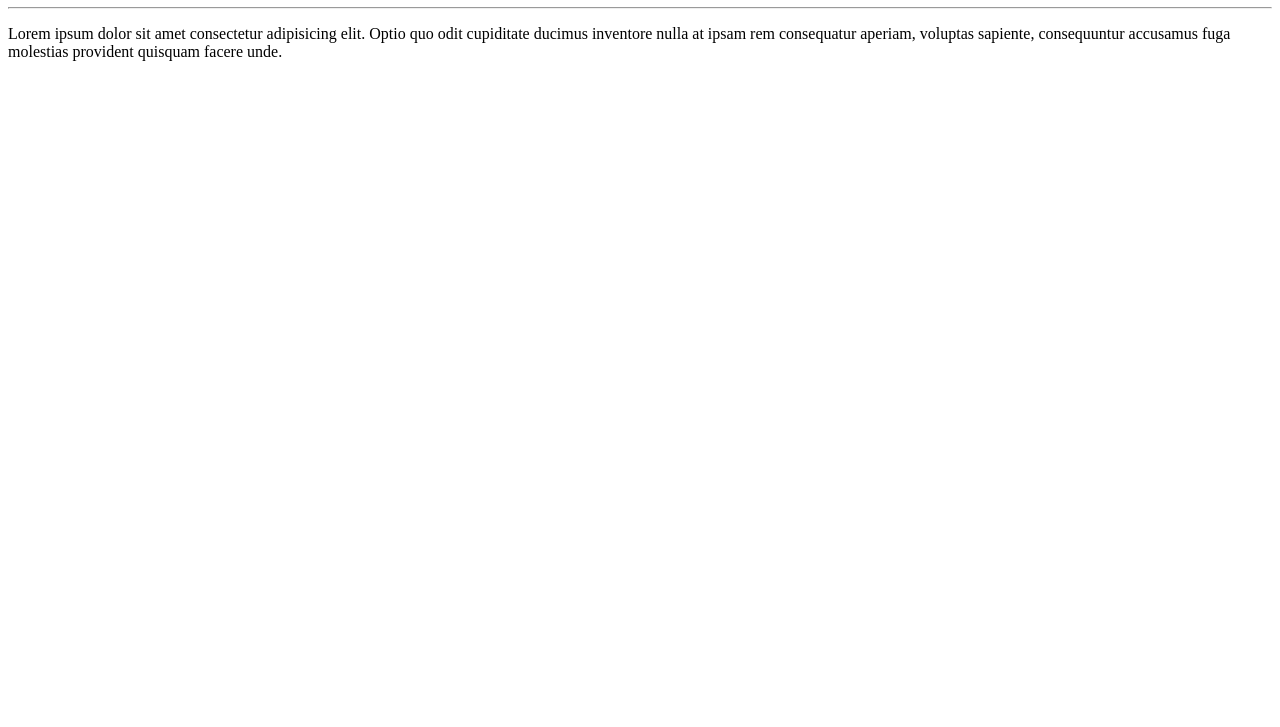
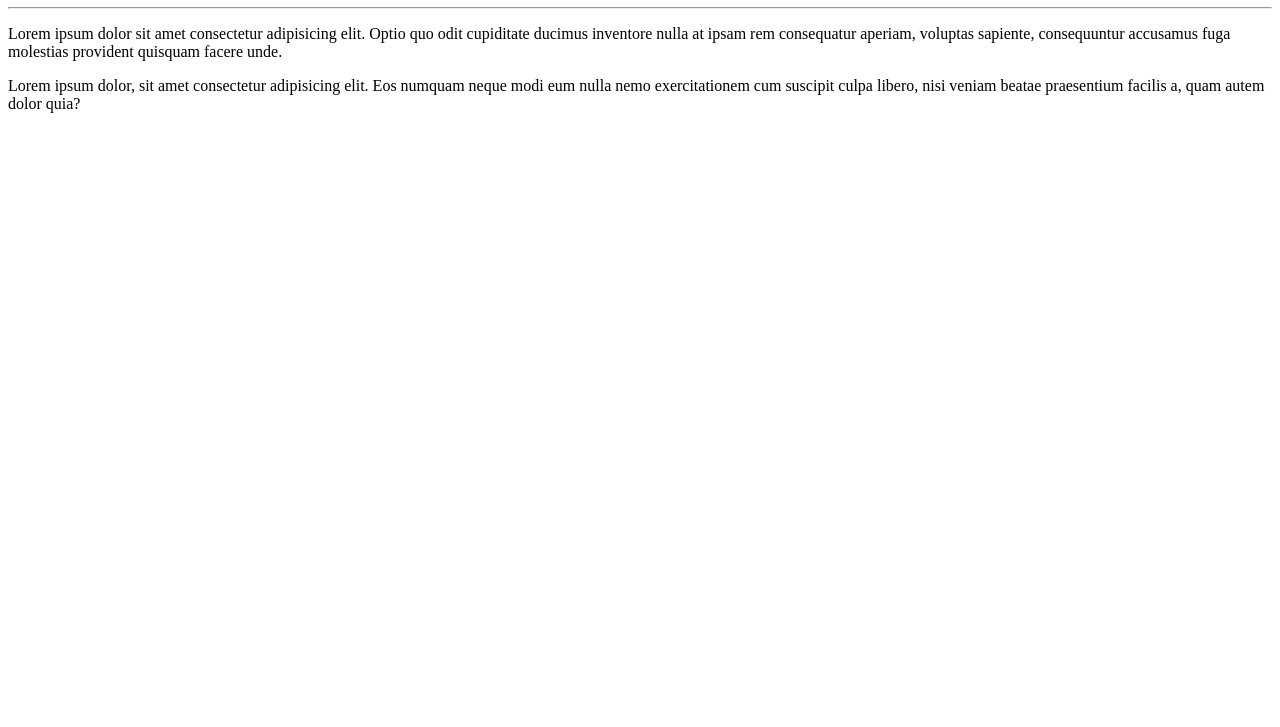
Before and after one commit to Okinee/GiteGithub, a plain HTML site: page Site Exemplo/index.html in a window 1280 px wide. Shown: the part 73-800 px from the top of the page. Drawn offline with Linux system fonts and the light colour scheme.

Commit message:
Adicionei um paragrafo

```diff
--- a/Site Exemplo/index.html
+++ b/Site Exemplo/index.html
@@ -9,5 +9,6 @@
     <h1>Olá, Mundo!</h1>
     <hr>
     <p>Lorem ipsum dolor sit amet consectetur adipisicing elit. Optio quo odit cupiditate ducimus inventore nulla at ipsam rem consequatur aperiam, voluptas sapiente, consequuntur accusamus fuga molestias provident quisquam facere unde.</p>
+    <p>Lorem ipsum dolor, sit amet consectetur adipisicing elit. Eos numquam neque modi eum nulla nemo exercitationem cum suscipit culpa libero, nisi veniam beatae praesentium facilis a, quam autem dolor quia?</p>
 </body>
 </html>
```
